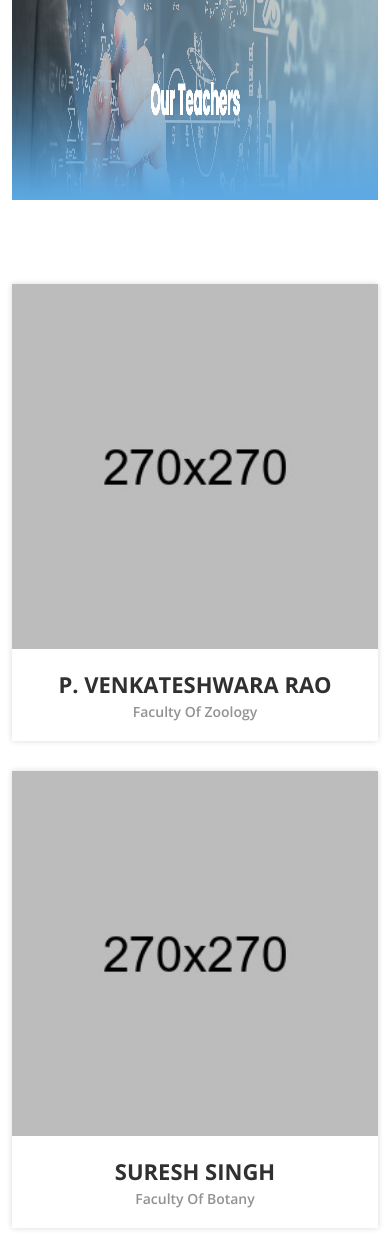
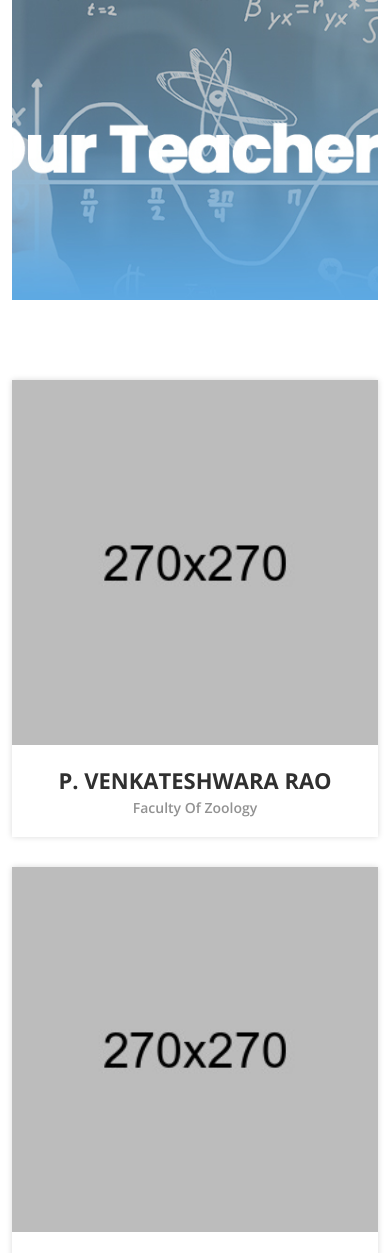
Before and after one commit to bhavi-creations/medeng, a PHP site: page /teacher.html in a window 390 px wide. Shown: the part 192-1445 px from the top of the page. Run offline with PHP 8.4, Linux system fonts and the light colour scheme; some libraries are stand-ins or nearby versions.

Commit message:
change in  taecher main image

```diff
--- a/css/style.css
+++ b/css/style.css
@@ -164,24 +164,117 @@
     -webkit-transition: all 0.5s ease-out 0s;
     transition: all 0.5s ease-out 0s;
 }
-.banner-area {
+/* .banner-area {
   background:  url("../img/coursesmainimage.jpg") no-repeat scroll center center / cover ;
   position: relative;
   width: 100%;
   z-index: 1;
-}
+} */
+
+
+
+.banner-area {
+    background-image: url("../img/coursesmainimage.jpg");
+    background-size: cover;
+    background-position: center center;
+    position: relative;
+    width: 100%;
+    height: 400px; /* Set a default height for larger screens */
+
+    /* Add more styles as needed */
+
+}
+
+/* Media query for smaller screens */
+@media (max-width: 767px) {
+    .banner-area  {
+        height: 300px; /* Adjust the height for smaller screens */
+    }
+}
+
+
+/* Media query for smaller screens */
+@media (max-width: 375px) {
+    .banner-area  {
+        height: 180px; /* Adjust the height for smaller screens */
+    }
+}
+
+
+
+/* .banner-area-wrapper1 {
+    background-image: url("../img/coursesmainimage.jpg");
+    background-size: cover;
+    background-position: center center;
+    position: relative;
+    width: 100%;
+    z-index: 1;
+} */
+/* .banner-area-wrapper2 {
+    background-image: url("../img/teachermainimage.jpg");
+    background-size: cover;
+    background-position: center center;
+
+    position: relative;
+    width: 100%;
+
+} */
+
+
 .banner-area-wrapper1 {
-    background-image: url("../img/coursesmainimage.jpg"); /* Replace 'path/to/your/image.jpg' with your image file path */
-    background-size: cover; /* Adjust as needed: cover, contain, etc. */
-    background-position: center center; /* Adjust position if necessary */
-    /* You can add more properties like background-repeat, background-attachment, etc. */
-}
+    background-image: url("../img/coursesmainimage.jpg");
+    background-size: cover;
+    background-position: center center;
+    position: relative;
+    width: 100%;
+    height: 400px; /* Set a default height for larger screens */
+
+    /* Add more styles as needed */
+
+}
+
+/* Media query for smaller screens */
+@media (max-width: 767px) {
+    .banner-area-wrapper1 {
+        height: 300px; /* Adjust the height for smaller screens */
+    }
+}
+
+
+/* Media query for smaller screens */
+@media (max-width: 375px) {
+    .banner-area-wrapper1 {
+        height: 180px; /* Adjust the height for smaller screens */
+    }
+}
+
 .banner-area-wrapper2 {
-    background-image: url("../img/teachermainimage.jpg"); /* Replace 'path/to/your/image.jpg' with your image file path */
-    background-size: cover; /* Adjust as needed: cover, contain, etc. */
-    background-position: center center; /* Adjust position if necessary */
-    /* You can add more properties like background-repeat, background-attachment, etc. */
-}
+    background-image: url("../img/teachermainimage.jpg");
+    background-size: cover;
+    background-position: center center;
+    position: relative;
+    width: 100%;
+    height: 400px; /* Set a default height for larger screens */
+
+    /* Add more styles as needed */
+
+}
+
+/* Media query for smaller screens */
+@media (max-width: 767px) {
+    .banner-area-wrapper2 {
+        height: 300px; /* Adjust the height for smaller screens */
+    }
+}
+
+
+/* Media query for smaller screens */
+@media (max-width: 375px) {
+    .banner-area-wrapper2 {
+        height: 180px; /* Adjust the height for smaller screens */
+    }
+}
+
 
 
 .banner-content {
@@ -3031,10 +3124,3 @@
   .slider-img img {
     width: 100%; /* Ensure the image takes the full width */
   }
-
-  @media (max-width: 767px) {
-    .mainimage3 img {
-        height: 200px;
-        width: auto;
-    }
-}
--- a/teacher-details.html
+++ b/teacher-details.html
@@ -123,9 +123,9 @@
     <!-- Header Area End -->
 
 		<!-- Banner Area Start -->
-		<div class="banner-area-wrapper">
-            <div class="banner-area text-center">
-                <div class="container">
+		<div class="">
+            <div class=" text-center">
+                <div class="container-fluid">
                     <div class="row">
                         <div class="col-12">
                             <div class="banner-area-wrapper2">
--- a/teacher.html
+++ b/teacher.html
@@ -123,13 +123,25 @@
     </header>
     <!-- Header Area End -->
 		<!-- Banner Area Start -->
-            <div class="container-fluid mainimage3">
-                <img src="img/teachermainimage.jpg"  class="img-fluid" alt="" height="100%" width="100%">
+		<div class="">
+            <div class="text-center">
+                <div class="container-fluid">
+                    <div class="row">
+                        <div class="col-12">
+                            <div class="banner-area-wrapper2">
+                                <div class="banner-content">
+                                    <!-- <h2>our teachers</h2>  -->
+                                </div>
+                            </div>
+                        </div>
+                    </div>
+                </div>
             </div>
+        </div>
 		<!-- Banner Area End -->
 
         <!-- Teacher Start -->
-        <div class="teacher-area pt-150 pb-105">
+        <div class="teacher-area pt-50 pb-105">
             <div class="container">
                 <div class="row">
                     <div class="col-lg-3 col-md-4 col-sm-6">
```
Also changed, not shown: contact.html (+4 -8 lines).
